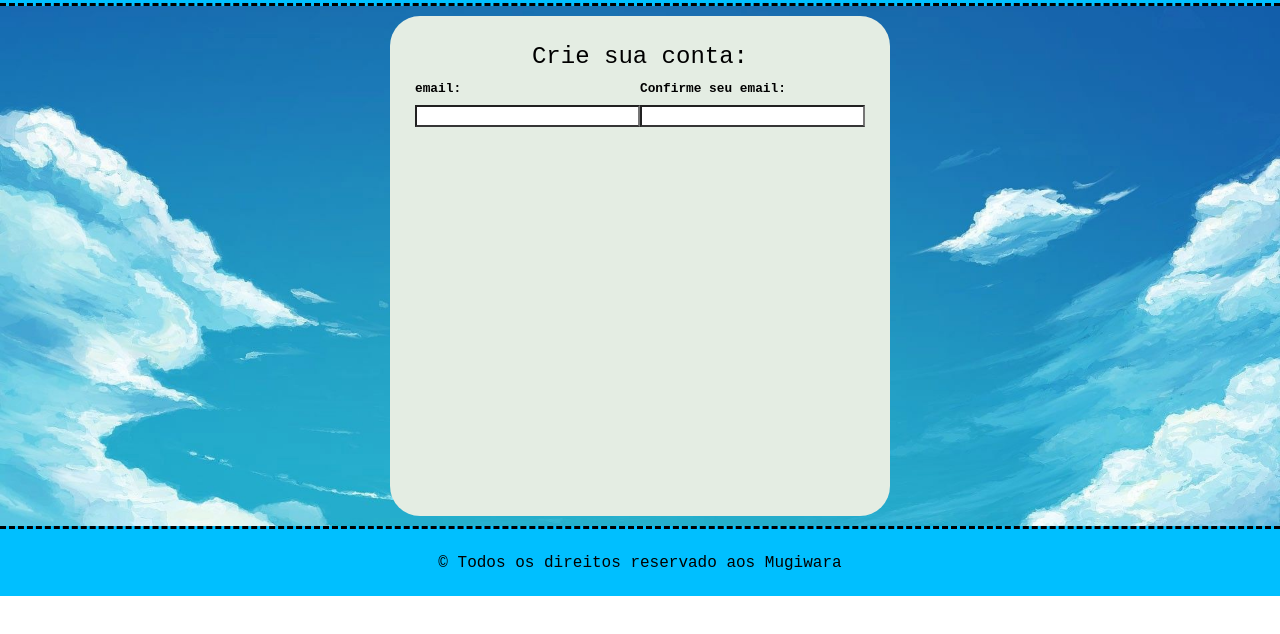
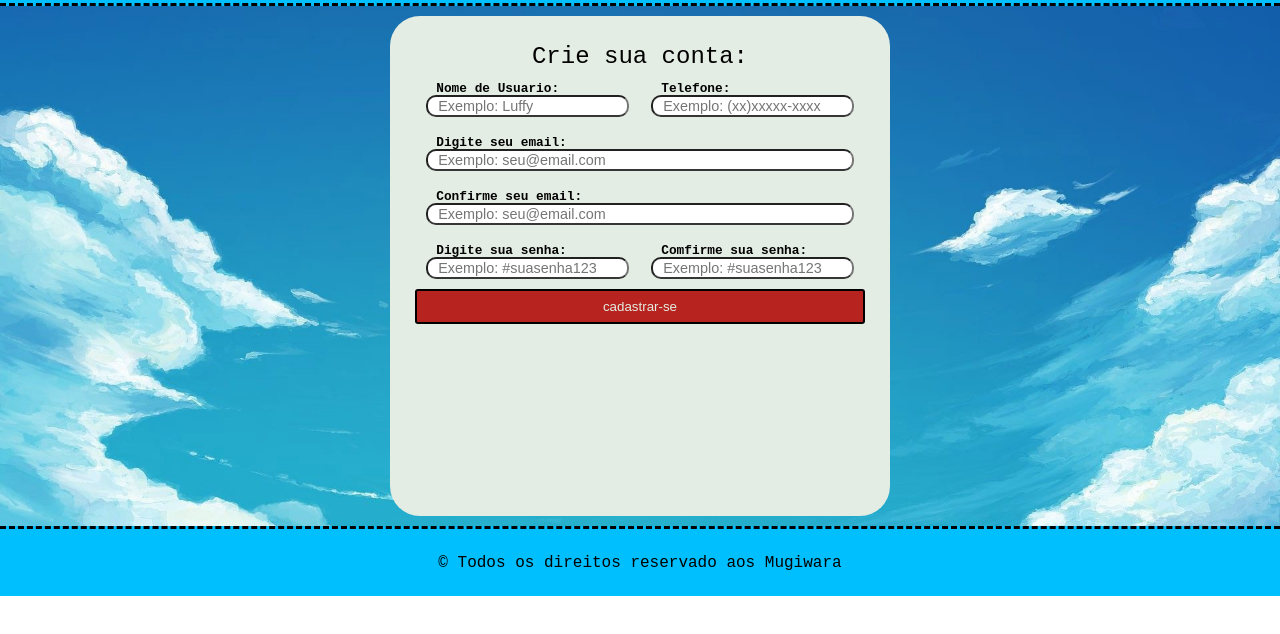
Before and after one commit to JoaoPedroArnaut/Projeto-Individual, a plain HTML site: page cadastro.html in a window 1280 px wide. Shown: the part 64-698 px from the top of the page. Drawn offline with Linux system fonts and the light colour scheme; a web font is replaced by a local one.

Commit message:
escopo daa tela de cadastro

```diff
--- a/cadastro.html
+++ b/cadastro.html
@@ -29,14 +29,31 @@
             <div class="mainBox">
                 <h2>Crie sua conta:</h2>
                 <form class="formCadastro">
-                    <div class="halfBox">
-                        <label>email:</label>
-                        <input type="text digite seu email">
+                    <div class="halfBox spacing">
+                        <label for="usuario">Nome de Usuario:</label>
+                        <input type="text" id="usuario" placeholder="Exemplo: Luffy">
                     </div>
-                    <div class="halfBox">
-                        <label>Confirme seu email:</label>
-                        <input type="text digite seu email">
+                    <div class="halfBox spacing">
+                        <label for="telefone">Telefone:</label>
+                        <input type="cel" id="telefone" placeholder="Exemplo: (xx)xxxxx-xxxx">
                     </div>
+                    <div class="fullBox spacing">
+                        <label for="email">Digite seu email:</label>
+                        <input type="email" id="email" placeholder="Exemplo: seu@email.com">
+                    </div>
+                    <div class="fullBox spacing">
+                        <label for="comfirmacaoEmail">Confirme seu email:</label>
+                        <input type="email" id="comfirmacaoEmail" placeholder="Exemplo: seu@email.com">
+                    </div>
+                    <div class="halfBox spacing">
+                        <label for="senha">Digite sua senha:</label>
+                        <input type="password" id="senha" placeholder="Exemplo: #suasenha123">
+                    </div>
+                    <div class="halfBox spacing">
+                        <label for="comfirmacaoSenha">Comfirme sua senha:</label>
+                        <input type="password" id="comfirmacaoSenha" placeholder="Exemplo: #suasenha123">
+                    </div>
+                    <input type="submit" class="botao" value="cadastrar-se">
                 </form>
             </div>
 
--- a/css/cadastro.css
+++ b/css/cadastro.css
@@ -17,15 +17,15 @@
     border-radius: 30px;
     padding: 25px;
     line-height: 2rem;
-    /* display: flex;
-    justify-content: space-around; */
 }
 
-.mainBox input {
+.halfBox input,.fullBox input {
     display: block;
     width: 100%;
     border-bottom: 2px solid #363636;
     font-size: .9rem;
+    border-radius: 10px;
+    padding-left: 10px;
 }
 
 .mainBox label {
@@ -33,6 +33,8 @@
     width: 100%;
     font-weight: bold;
     font-size: .8rem;
+    margin-bottom: -10px;
+    padding-left: 10px;
 }
 
 .mainBox input:focus,
@@ -52,14 +54,23 @@
 }
 
 .fullBox {
-    flex: 1 1 100%;
+    flex: 0 1 95%;
     position: relative;
 }
 
 .halfBox {
-    flex: 1 1 45%
+    flex: 0 1 45%
 }
 
 .spacing {
-    margin: 2.5%;
+    margin-bottom: 10px;
 }
+
+.botao {
+    width: 100%;
+    height: 35px;
+    color: #e4ede3;
+    border: 2px solid black;
+    background-color: #b7231f;
+    border-radius: 3px;
+}
```
